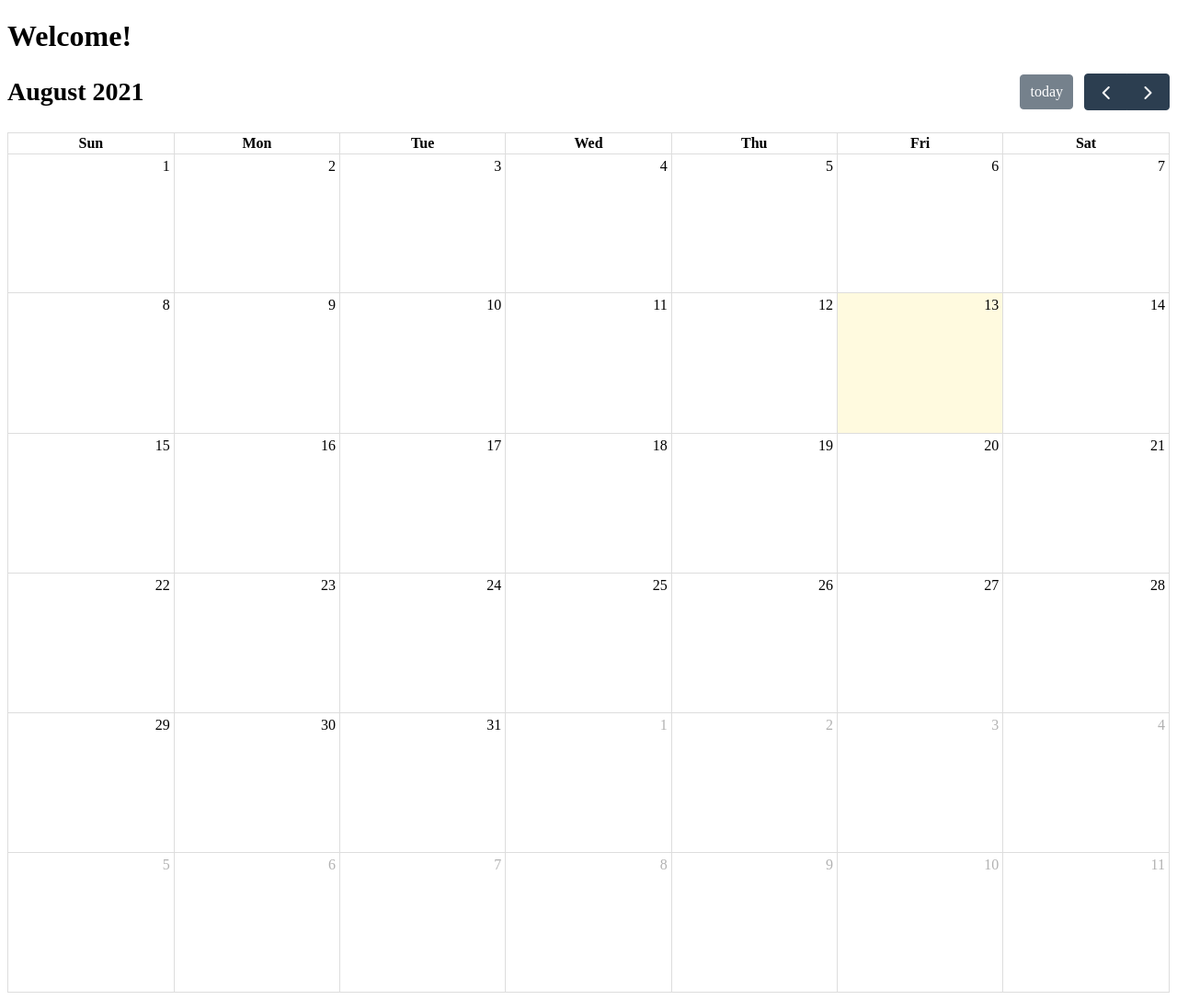
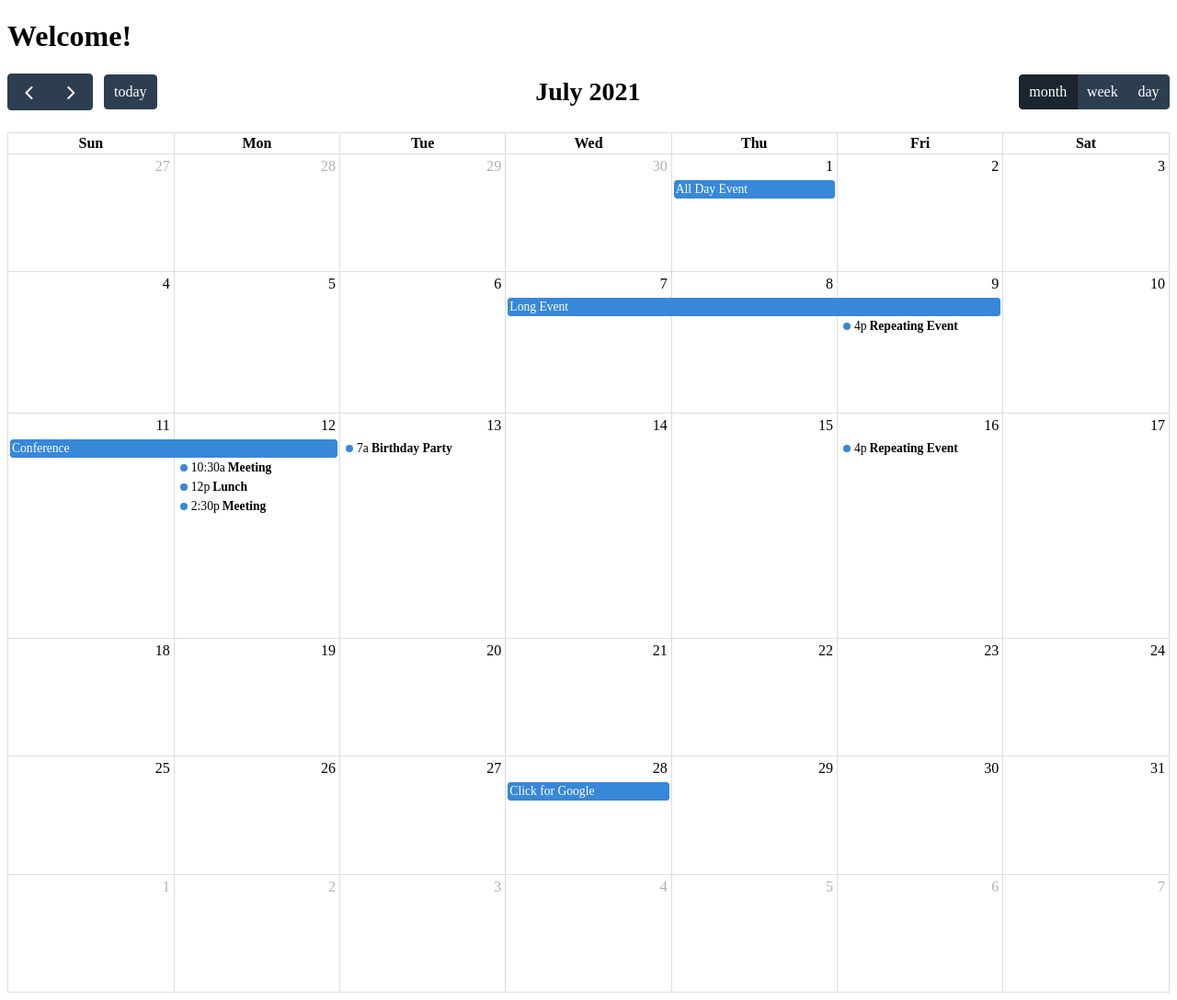
Before and after one commit to VaibhavAnilJain/schedular, a Flask app: page /calendarPage in a window 1280 px wide. Shown: the whole page at 92% size. Run offline with Flask 2, Linux system fonts and the light colour scheme; lists and menus that the app fills with data are empty; some libraries are stand-ins or nearby versions.

Commit message:
added dummy events'

```diff
--- a/app.py
+++ b/app.py
@@ -10,5 +10,10 @@ def index():
 def calendar_page():
    return render_template('calendar_page.html')
 
+# @app.route('/getdata/<dt>', methods=['GET','POST'])
+# def data_get(dt):
+
+
+
 if __name__ == '__main__':
    app.run(debug = True)
--- a/templates/calendar_page.html
+++ b/templates/calendar_page.html
@@ -8,14 +8,84 @@
         <meta name="viewport" content="width=device-width, initial-scale=1">
         <script src="https://cdn.jsdelivr.net/npm/fullcalendar@5.9.0/main.min.js"></script>
         <link rel="stylesheet" href="https://cdn.jsdelivr.net/npm/fullcalendar@5.9.0/main.css">
+        <script>
+
+            document.addEventListener('DOMContentLoaded', function() {
+              var calendarEl = document.getElementById('calendar');
+
+              var calendar = new FullCalendar.Calendar(calendarEl, {
+                initialView: 'dayGridMonth',
+                initialDate: '2021-07-07',
+                selectable: true,
+                headerToolbar: {
+                  left: 'prev,next today',
+                  center: 'title',
+                  right: 'dayGridMonth,timeGridWeek,timeGridDay'
+                },
+                dateClick: function(info) {
+                  alert(info.dateStr);
+                },
+                select: function(info) {
+                alert('selected ' + info.startStr + ' to ' + info.endStr);
+      },
+                events: [
+                  {
+                    title: 'All Day Event',
+                    start: '2021-07-01'
+                  },
+                  {
+                    title: 'Long Event',
+                    start: '2021-07-07',
+                    end: '2021-07-10'
+                  },
+                  {
+                    groupId: '999',
+                    title: 'Repeating Event',
+                    start: '2021-07-09T16:00:00'
+                  },
+                  {
+                    groupId: '999',
+                    title: 'Repeating Event',
+                    start: '2021-07-16T16:00:00'
+                  },
+                  {
+                    title: 'Conference',
+                    start: '2021-07-11',
+                    end: '2021-07-13'
+                  },
+                  {
+                    title: 'Meeting',
+                    start: '2021-07-12T10:30:00',
+                    end: '2021-07-12T12:30:00'
+                  },
+                  {
+                    title: 'Lunch',
+                    start: '2021-07-12T12:00:00'
+                  },
+                  {
+                    title: 'Meeting',
+                    start: '2021-07-12T14:30:00'
+                  },
+                  {
+                    title: 'Birthday Party',
+                    start: '2021-07-13T07:00:00'
+                  },
+                  {
+                    title: 'Click for Google',
+                    url: 'http://google.com/',
+                    start: '2021-07-28'
+                  }
+                ]
+              });
+
+              calendar.render();
+            });
+
+          </script>
     </head>
     <body>
         <h1> Welcome!</h1>
         <div id="calendar"></div>
-        <script>
-            let calendarE1= document.getElementById('calendar');
-            let calendar=new FullCalendar.Calendar(calendarE1,{});
-            calendar.render();
-        </script>
+
     </body>
 </html>
```
